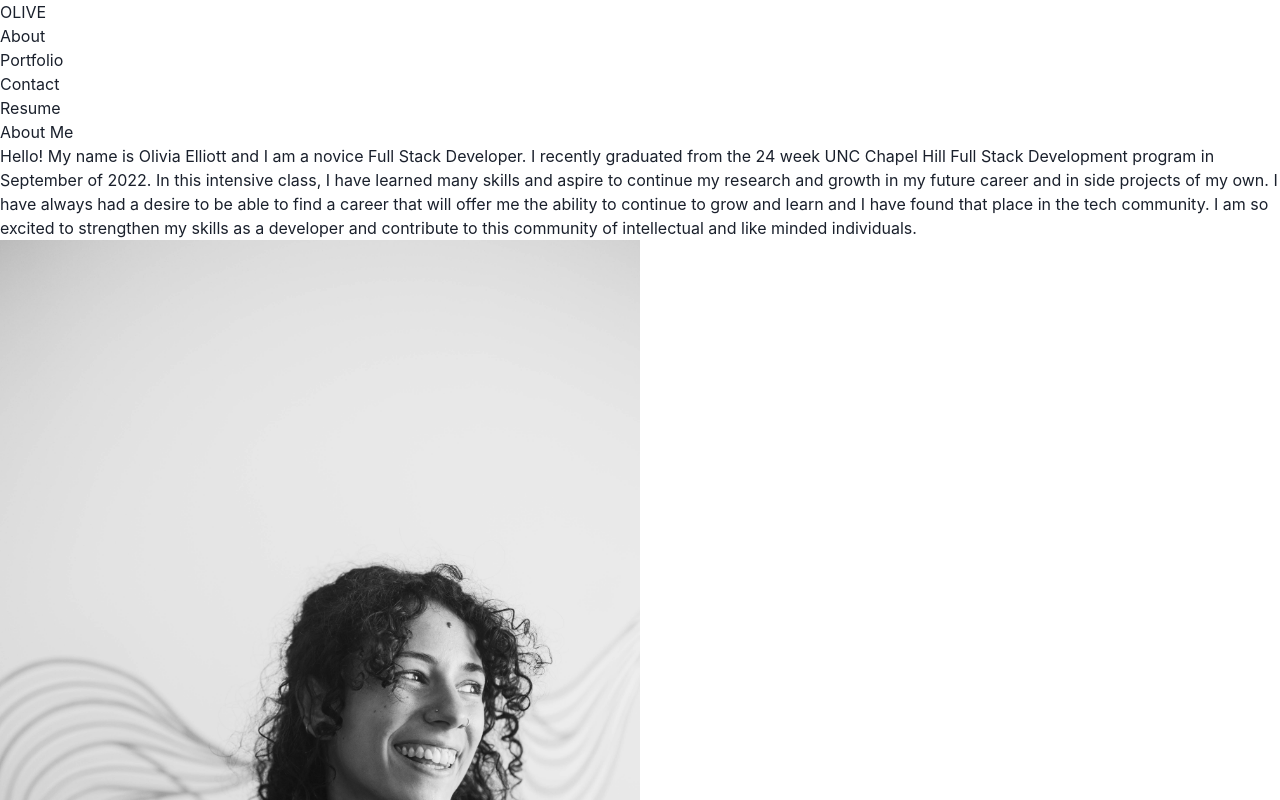
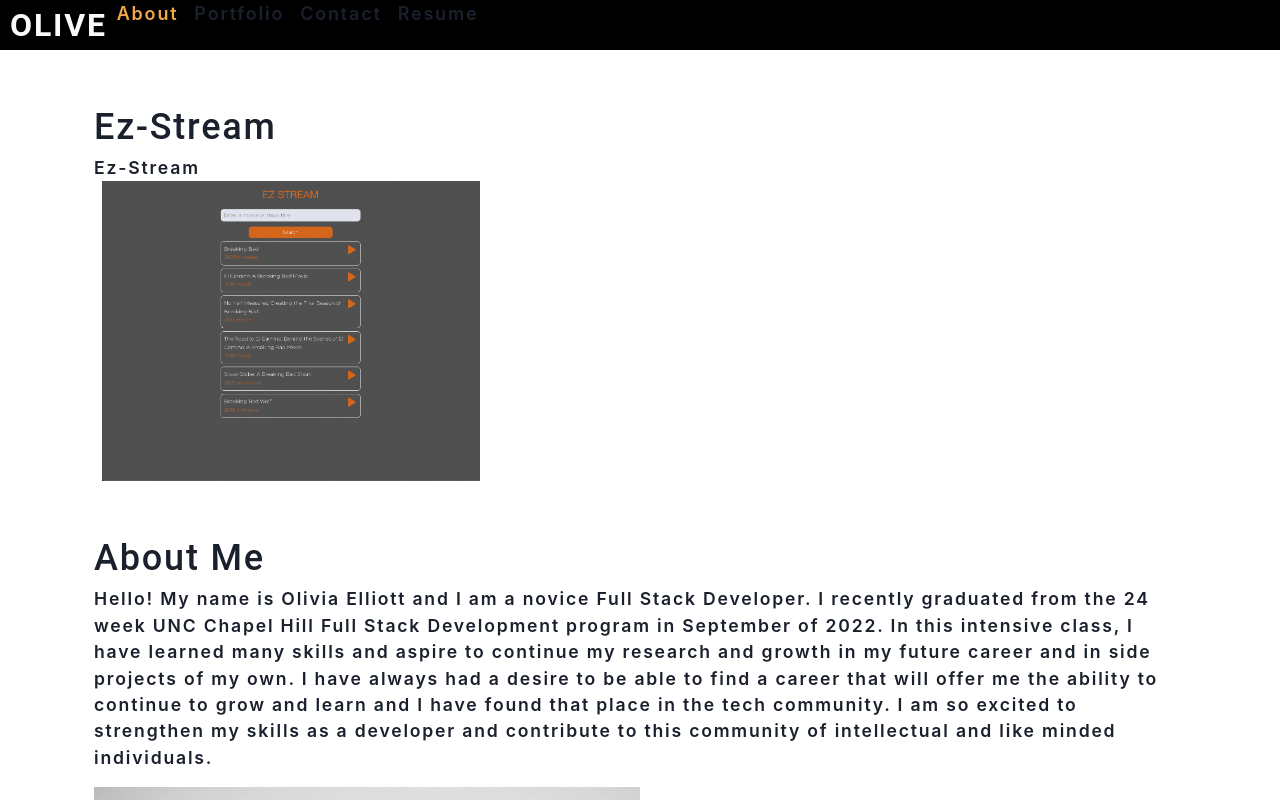
Before and after one commit to olivelliott/react-portfolio, a React (Create React App) app: page / in a window 1280 px wide. Shown: the top 800 px of the page. Built offline with nearby package versions, Linux system fonts and the light colour scheme.

Commit message:
Create Portfolio componenet | Refactor Nav and add active class

```diff
--- a/package.json
+++ b/package.json
@@ -7,6 +7,7 @@
     "@emotion/react": "^11.10.0",
     "@emotion/styled": "^11.10.0",
     "@testing-library/user-event": "^13.5.0",
+    "bootstrap": "^5.2.0",
     "framer-motion": "^7.2.1",
     "react": "^18",
     "react-dom": "^18",
--- a/src/App.js
+++ b/src/App.js
@@ -1,24 +1,30 @@
-import React from "react";
+import React, { useState } from "react";
 import { ChakraProvider } from "@chakra-ui/react";
 import "./App.css";
 import Nav from "./components/Nav";
 import About from "./components/About";
+import Portfolio from "./components/Portfolio";
 
 function App() {
-  // const [nav] = useState([
-  //   { name: 'About Me' },
-  //   { name: 'Portfolio' },
-  //   { name: 'Contact' },
-  //   { name: 'Resume' }
-  // ]);
+  const [categories] = useState([
+    { name: "About" },
+    { name: "Portfolio" },
+    { name: "Contact" },
+    { name: "Resume" },
+  ]);
 
-  // const [currentNav, setCurrentNav] = useState('');
+  const [currentCategory, setCurrentCategory] = useState(categories[0]);
 
   return (
     <ChakraProvider>
       <div>
-        <Nav />
+        <Nav
+          categories={categories}
+          setCurrentCategory={setCurrentCategory}
+          currentCategory={currentCategory}
+        ></Nav>
         <main>
+          <Portfolio />
           <About />
         </main>
         <footer></footer>
@@ -34,8 +40,8 @@
 //* THEN I am presented with a page containing a header, a section for content, and a footer
 //* WHEN I view the header
 //* THEN I am presented with the developer's name and navigation with titles corresponding to different sections of the portfolio
-// WHEN I view the navigation titles
-// THEN I am presented with the titles About Me, Portfolio, Contact, and Resume, and the title corresponding to the current section is highlighted
+//* WHEN I view the navigation titles
+//* THEN I am presented with the titles About Me, Portfolio, Contact, and Resume, and the title corresponding to the current section is highlighted
 // WHEN I click on a navigation title
 // THEN I am presented with the corresponding section below the navigation without the page reloading and that title is highlighted
 // WHEN I load the portfolio the first time
--- a/src/components/Nav/index.js
+++ b/src/components/Nav/index.js
@@ -1,22 +1,12 @@
-import React from 'react';
+import React, { useState } from 'react';
 // import About from '../About'
 
-function Nav() {
-    // const {
-    //     nav = [],
-    //     setCurrentNav,
-    //     currentNav
-    // } = props;
-
-    const categories = [
-        { name: 'Portfolio' },
-        { name: 'Contact' },
-        { name: 'Resume' }
-    ];
-
-    function categorySelected(name) {
-        console.log(`${name} clicked`)
-    }
+function Nav(props) {
+    const {
+        categories = [],
+        setCurrentCategory,
+        currentCategory
+    } = props;
 
     return (
         <header className='flex-row px-1'>
@@ -27,17 +17,14 @@
             </h2>
             <nav>
                 <ul className='flex-row'>
-                    <li className='mx-2'>
-                        <a href='#about' data-testid='about'>
-                            About
-                        </a>
-                    </li>
                     {categories.map((category) => (
-                        <li
-                            className='mx-2'
-                            key={category.name}
-                        >
-                            <span onClick={() => categorySelected(category.name)} >
+                        <li className={`mx-1 ${
+                            currentCategory.name === category.name && 'navActive'
+                            }`} key={category.name}>
+                            <span
+                                onClick={() => {
+                                    setCurrentCategory(category)
+                                }} >
                                 {category.name}
                             </span>
                         </li>
--- a/src/components/Portfolio/index.js
+++ b/src/components/Portfolio/index.js
@@ -1,4 +1,32 @@
-// import React from 'react';
+import React from 'react';
+import photo from '../../assets/ez-stream.png';
+
+function Portfolio() {
+
+    const currentProject = {
+        name: 'Ez-Stream',
+        description: 'An application that shows the streaming services a tv show or movie is available on'
+    }
+
+    return (
+        <section>
+            <h1>{currentProject.name}</h1>
+            <p>{currentProject.name}</p>
+            <div className='flex-row'>
+                <img
+                    src={photo}
+                    alt='Ez-Stream project example'
+                    className='img-thumbnail mx-1'
+                />
+            </div>
+        </section>
+    );
+}
+
+export default Portfolio;
+
+
+
 // import { Tabs, TabList, TabPanels, Tab, TabPanel } from '@chakra-ui/react'
 
 // function Portfolio() {
--- a/src/index.css
+++ b/src/index.css
@@ -1,13 +1,295 @@
+
+main {
+	margin: 0 auto;
+	max-width: 90%;
+  padding: 50px 30px;
+}
+:root {
+  --primary: #8c54ff;
+  --secondary: #F3A847;
+  --tertiary: #B12704;
+  --light: #fafafa;
+  --dark: #000000;
+  --darker: #111111;
+  --error: rgb(228, 46, 1);
+  --spacing-one: calc(1rem * 0.5);
+  --spacing-two: calc(1rem);
+  --spacing-five: calc(2.5rem);
+
+}
+
+* {
+  box-sizing: border-box;
+}
+
+html,
+body {
+  min-height: 100%;
+}
+
 body {
   margin: 0;
-  font-family: -apple-system, BlinkMacSystemFont, 'Segoe UI', 'Roboto', 'Oxygen',
-    'Ubuntu', 'Cantarell', 'Fira Sans', 'Droid Sans', 'Helvetica Neue',
-    sans-serif;
-  -webkit-font-smoothing: antialiased;
-  -moz-osx-font-smoothing: grayscale;
+  padding: 0;
+  font-weight: 600;
+  line-height: 1.5;
+  font-size: 18px;
+  letter-spacing: .1em;
+  background: var(--dark);
+  color: var(--light);
+  font-family: 'Roboto', sans-serif;
+
 }
 
-code {
-  font-family: source-code-pro, Menlo, Monaco, Consolas, 'Courier New',
-    monospace;
+h1,
+h2,
+h3,
+h4,
+h5,
+h6 {
+  font-family: 'Roboto', sans-serif;
+  font-weight: 500;
+  margin: 5px 0;
+  line-height: 1.25;
 }
+
+h1 {
+  font-size: 2.25rem;
+}
+
+h2 {
+  font-size: 2rem;
+}
+
+h3 {
+  font-size: 1.75rem;
+}
+
+h4 {
+  font-size: 1.5rem;
+}
+
+h5 {
+  font-size: 1.25rem;
+}
+
+h6 {
+  font-size: 1rem;
+}
+
+p {
+  font-size: 1.1rem;
+  margin-top: 0;
+}
+
+a {
+  color: var(--tertiary);
+  text-decoration: none;
+  font-weight: bold;
+}
+
+a:hover {
+  text-decoration: underline;
+}
+
+header {
+  background: var(--dark);
+}
+
+header a {
+  color: var(--light);
+}
+
+button {
+  font-size: 1rem;
+  text-decoration: none;
+  padding: 0.25rem 1rem;
+  border-radius: .5rem;
+  border: none;
+  outline: none;
+  cursor: pointer;
+  margin: 0 1px;
+  background-color: var(--secondary);
+}
+
+button:hover {
+  opacity: .8;
+}
+
+button[disabled] {
+  cursor: default;
+  opacity: .8;
+}
+
+img {
+  max-width: 100%;
+}
+
+span[role="img"] {
+  cursor: default;
+}
+
+form {
+  width: 40%;
+}
+
+input {
+  font-size: 1rem;
+  padding: 0.25rem;
+  border: 1px solid var(--dark);
+  outline: none;
+  border-radius: 3px;
+  transition: box-shadow 0.2s;
+}
+
+input:focus {
+  border: 1px solid var(--secondary);
+  box-shadow: 0 0 .25rem rgba(0, 0, 0, .5);
+}
+
+li {
+  list-style: none;
+}
+
+nav a:hover {
+  text-decoration: none;
+}
+
+nav  li {
+  cursor: pointer;
+}
+
+textarea {
+	width: 600px;
+	height: 120px;
+	border: 3px solid #cccccc;
+	padding: 5px;
+}
+
+.container {
+  width: 85%;
+  max-width: 1200px;
+  margin-left: auto;
+  margin-right: auto;
+}
+
+.flex-row {
+  display: flex;
+  flex-wrap: wrap;
+}
+
+.space-between {
+  justify-content: space-between;
+}
+
+.flex-end {
+  justify-content: flex-end;
+}
+
+.mx-1 {
+  margin-right: var(--spacing-one);
+  margin-left: var(--spacing-one);
+}
+
+.mx-2 {
+  margin-right: var(--spacing-two);
+  margin-left: var(--spacing-two);
+}
+
+.my-1 {
+  margin-top: var(--spacing-one);
+  margin-bottom: var(--spacing-one);
+}
+
+.my-2 {
+  margin-top: var(--spacing-two);
+  margin-bottom: var(--spacing-two);
+}
+
+.my-5 {
+  margin-top: var(--spacing-five);
+  margin-bottom: var(--spacing-five);
+}
+
+.px-1 {
+  padding-right: var(--spacing-one);
+  padding-left: var(--spacing-one);
+}
+
+.px-2 {
+  padding-right: var(--spacing-two);
+  padding-left: var(--spacing-two);
+}
+
+.py-1 {
+  padding-top: var(--spacing-one);
+  padding-bottom: var(--spacing-one);
+}
+
+.py-2 {
+  padding-top: var(--spacing-two);
+  padding-bottom: var(--spacing-two);
+}
+
+.card {
+  width: 25%;
+  text-align: center;
+}
+
+.img-thumbnail {
+  width: auto;
+  height: 300px;
+  margin-bottom: 50px;
+  cursor: pointer;
+}
+
+.modalBackdrop {
+	background: rgba(0, 0, 0, .65);
+	bottom: 0;
+	left: 0;
+	overflow: auto;
+	position: fixed;
+	right: 0;
+	top: 0;
+	z-index: 1;
+}
+
+.modalContainer {
+	background: var(--darker);
+	border-radius: 5px;
+	max-width: 100%;
+	margin: 50px auto;
+	padding: 15px;
+	width: 960px;
+}
+
+.modalTitle {
+	font-size: 18px;
+	font-weight: 600;
+	margin-bottom: 25px;
+}
+
+button {
+	background: var(--primary);
+	border: 0;
+	border-radius: 5px;
+	color: #fff;
+	cursor: pointer;
+	font-size: 16px;
+	font-weight: 600;
+	margin-bottom: 30px;
+	padding: 10px 15px;
+}
+
+a {
+	border-radius: 5px;
+	color: var(--primary);
+	font-weight: 600;
+	padding: 2px 4px;
+	margin-left: -2px;
+	margin-right: -2px;
+
+}
+
+.navActive {
+  color: var(--secondary);
+}
--- a/src/index.js
+++ b/src/index.js
@@ -1,33 +1,15 @@
-// import React from 'react';
-// import ReactDOM from 'react-dom';
-// import { ColorModeScript } from '@chakra-ui/react'
-// import './index.css';
-// import App from './App';
-// import theme from './theme'
+import React from 'react';
+import ReactDOM from 'react-dom';
+import './index.css';
+import App from './App';
 import reportWebVitals from './reportWebVitals';
 
-// ReactDOM.render(
-//   <React.StrictMode>
-//     <App />
-//   </React.StrictMode>,
-//   document.getElementById('root')
-// );
-
-// index.js
-
-import { ColorModeScript } from '@chakra-ui/react'
-import * as ReactDOM from 'react-dom/client'
-import App from './App'
-import theme from './theme'
-
-const rootElement = document.getElementById('root')
-ReactDOM.createRoot(rootElement).render(
-  <>
-    {/* 👇 Here's the script */}
-    <ColorModeScript initialColorMode={theme.config.initialColorMode} />
+ReactDOM.render(
+  <React.StrictMode>
     <App />
-  </>,
-)
+  </React.StrictMode>,
+  document.getElementById('root')
+);
 
 // If you want to start measuring performance in your app, pass a function
 // to log results (for example: reportWebVitals(console.log))
--- a/src/theme.js
+++ /dev/null
@@ -1,15 +0,0 @@
-// theme.js
-
-// 1. import `extendTheme` function
-import { extendTheme } from '@chakra-ui/react'
-
-// 2. Add your color mode config
-const config = {
-  initialColorMode: 'dark',
-  useSystemColorMode: false,
-}
-
-// 3. extend the theme
-const theme = extendTheme({ config })
-
-export default theme;
```
Also changed, not shown: src/assets/ez-stream.png (added), 1 other file (tests, documents, lock files or other folders).
